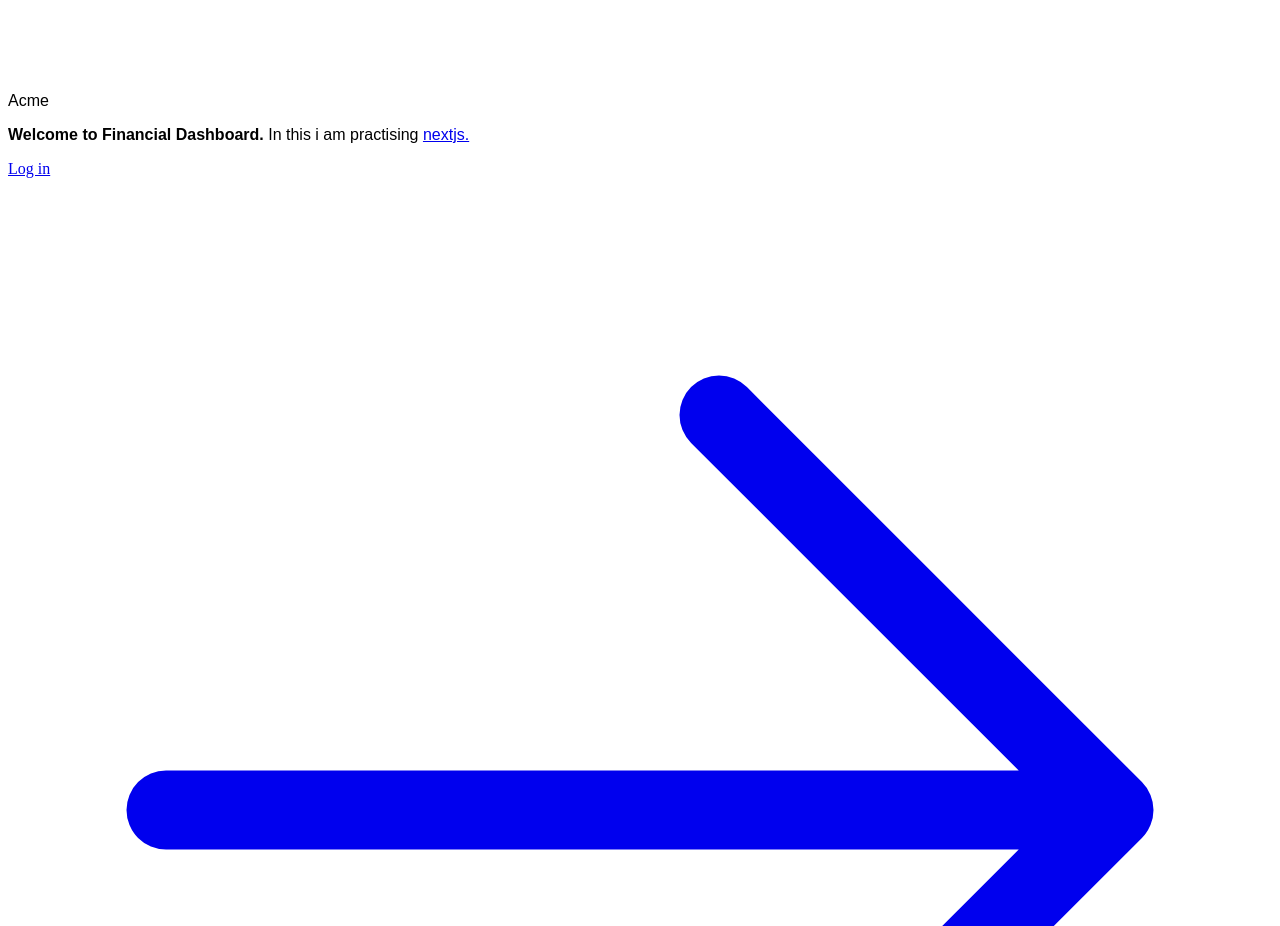
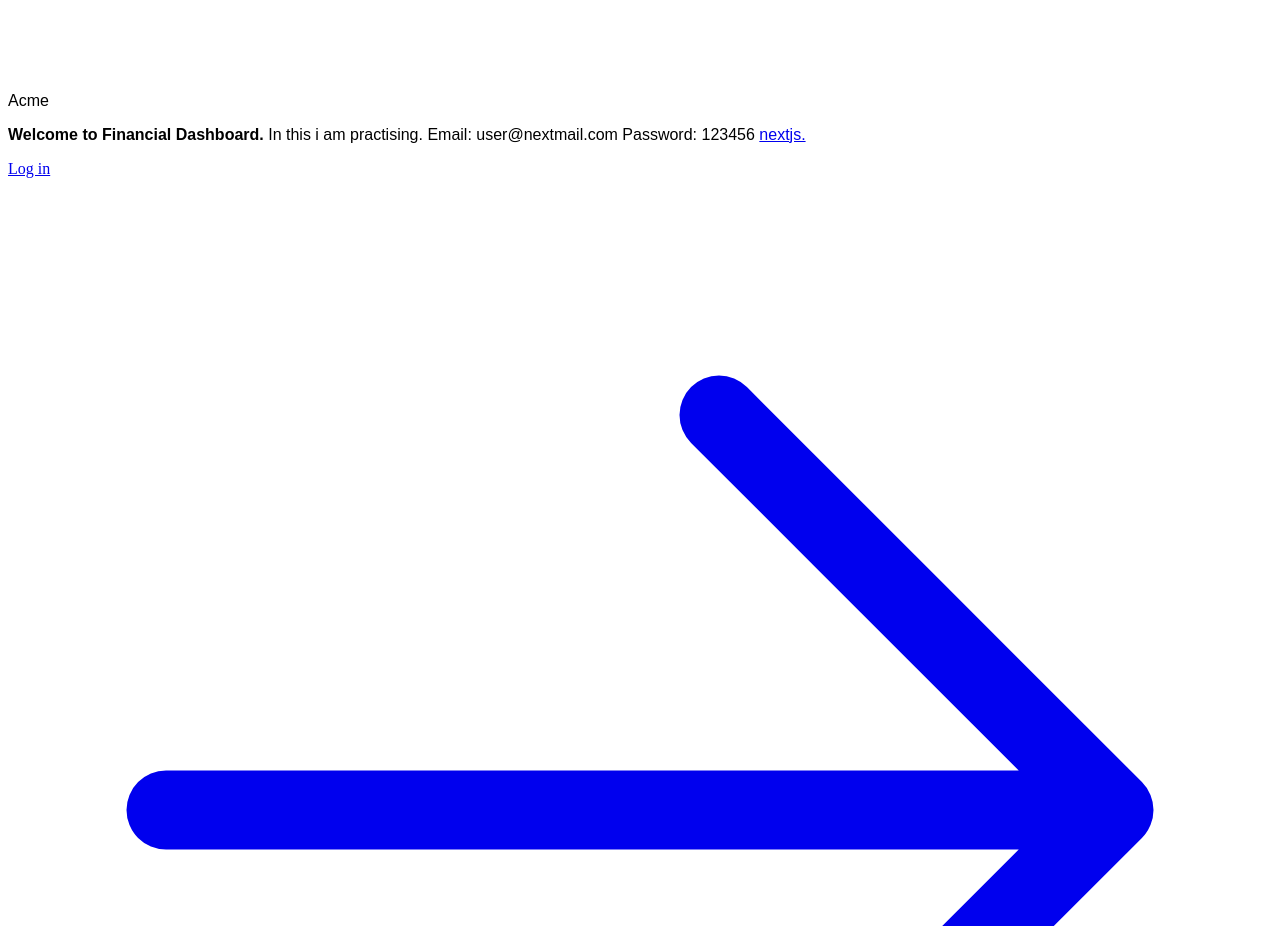
Before and after one commit to shivtriv12/Dashboard, a Next.js app in the folder nextjs-dashboard/: page / in a window 1280 px wide. Shown: the part 1200-2126 px from the top of the page. Built offline with nearby package versions, Linux system fonts and the light colour scheme; a web font is replaced by a local one.

Commit message:
added email and pass

```diff
--- a/nextjs-dashboard/app/page.tsx
+++ b/nextjs-dashboard/app/page.tsx
@@ -16,7 +16,8 @@ export default function Page() {
           className="relative w-0 h-0 border-l-[15px] border-r-[15px] border-b-[26px] border-l-transparent border-r-transparent border-b-black"
         />
           <p className={`text-xl text-gray-800 md:text-3xl md:leading-normal ${lusitana.className} antialiased`}>
-            <strong>Welcome to Financial Dashboard.</strong> In this i am practising {' '}
+            <strong>Welcome to Financial Dashboard.</strong> In this i am practising. Email: user@nextmail.com
+            Password: 123456 {' '}
             <a href="https://nextjs.org/learn/" className="text-blue-500">
               nextjs.
             </a>
```
